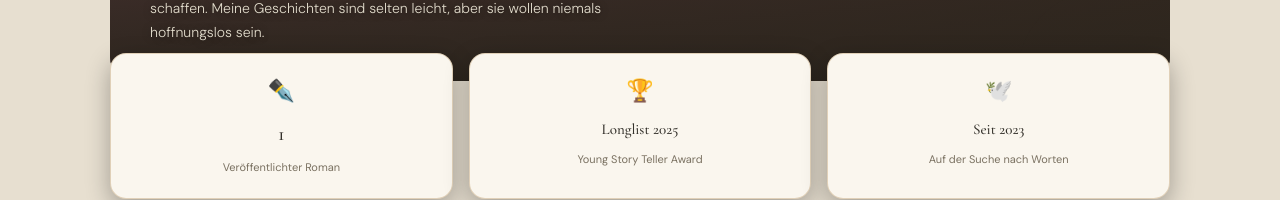
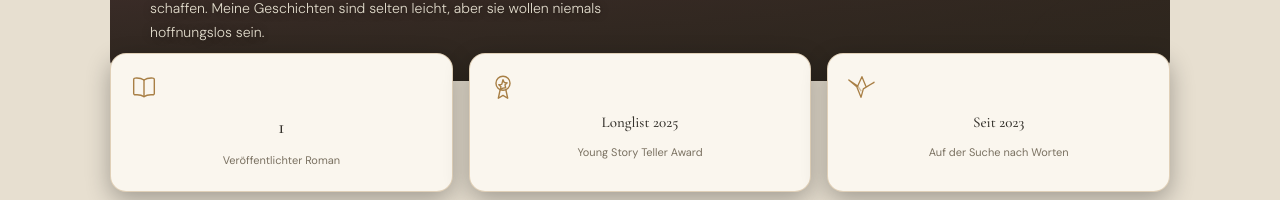
Before and after one commit to zanecharon-art/ZC-website, a Next.js app in the folder web/: page /ueber-mich in a window 1280 px wide. Shown: the part 380-580 px from the top of the page. Built offline with nearby package versions, Linux system fonts and the light colour scheme; no server answers.

Commit message:
Refine about-page stat icons to gold line art incl. paper crane (feature branch only)
Co-Authored-By: Claude Opus 4.8 <noreply@anthropic.com>
Claude-Session: https://claude.ai/code/session_019NTo1fQ21GhG6bezWHjAys

```diff
--- a/web/app/ueber-mich/page.tsx
+++ b/web/app/ueber-mich/page.tsx
@@ -22,17 +22,34 @@ export default function UeberMich() {
 
         <div className="stats-grid">
           <div className="stat-card">
-            <span className="stat-icon">✒️</span>
+            <span className="stat-icon" aria-hidden="true">
+              <svg width="30" height="30" viewBox="0 0 32 32" fill="none" stroke="var(--gold)" strokeWidth="1.5" strokeLinecap="round" strokeLinejoin="round">
+                <path d="M16 8.5C13.5 6.8 10.4 6.2 6.5 6.5 5.7 6.56 5 7.24 5 8.05V22.9c0 .86.78 1.5 1.6 1.42C10.3 24 13.6 24.6 16 26.2" />
+                <path d="M16 8.5c2.5-1.7 5.6-2.3 9.5-2 .8.06 1.5.74 1.5 1.55V22.9c0 .86-.78 1.5-1.6 1.42C21.7 24 18.4 24.6 16 26.2" />
+                <path d="M16 8.5V26.2" />
+              </svg>
+            </span>
             <span className="stat-value">1</span>
             <span className="stat-label">Veröffentlichter Roman</span>
           </div>
           <div className="stat-card">
-            <span className="stat-icon">🏆</span>
+            <span className="stat-icon" aria-hidden="true">
+              <svg width="30" height="30" viewBox="0 0 32 32" fill="none" stroke="var(--gold)" strokeWidth="1.5" strokeLinecap="round" strokeLinejoin="round">
+                <circle cx="16" cy="12" r="7.5" />
+                <path d="M16 8.3l1.35 2.9 3.15.35-2.35 2.15.65 3.1L16 17.2l-2.8 1.6.65-3.1-2.35-2.15 3.15-.35z" />
+                <path d="M13 18.8 11 28l5-3 5 3-2-9.2" />
+              </svg>
+            </span>
             <span className="stat-value" style={{ fontSize: 15 }}>Longlist 2025</span>
             <span className="stat-label">Young Story Teller Award</span>
           </div>
           <div className="stat-card">
-            <span className="stat-icon">🕊️</span>
+            <span className="stat-icon" aria-hidden="true">
+              <svg width="30" height="30" viewBox="0 0 32 32" fill="none" stroke="var(--gold)" strokeWidth="1.4" strokeLinecap="round" strokeLinejoin="round">
+                <path d="M3 8.5 12.5 15 17 5 21.5 16 30 11 18.5 18 16 27 11.5 15.8Z" />
+                <path d="M12.5 15 16 20" opacity="0.5" />
+              </svg>
+            </span>
             <span className="stat-value" style={{ fontSize: 15 }}>Seit 2023</span>
             <span className="stat-label">Auf der Suche nach Worten</span>
           </div>
```
